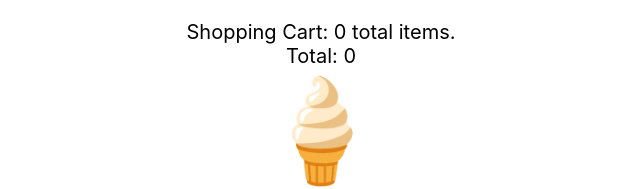
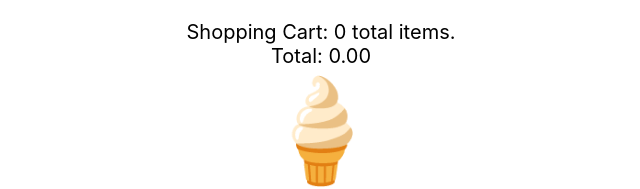
Before and after one commit to Barbarjinks/state-react-tutorial, a React (Create React App) app: page / in a window 1280 px wide. Shown: the top 189 px of the page, without its empty margins (319-959 px from the left). Built offline with nearby package versions, Linux system fonts and the light colour scheme.

Commit message:
added cost & decimals

```diff
--- a/src/components/Product/Product.js
+++ b/src/components/Product/Product.js
@@ -1,14 +1,25 @@
 import React, { useState } from 'react';
 import './Product.css';
 
+const currencyOptions = {
+    minimumFractionDigits: 2,
+    maximumFractionDigits: 2,
+}
+
 export default function Product() {
     const [cart, setCart] = useState([]);
+    const [total, setTotal] = useState(0);
+
+    function getTotal() {
+        return total.toLocaleString(undefined, currencyOptions)
+    };
+
     return(
         <div className="wrapper">
             <div>
                 Shopping Cart: {cart.length} total items.
             </div>
-            <div>Total: 0</div>
+            <div>Total: {getTotal()} </div>
 
             <div className="product"><span role="img" aria-label="ice cream"> 🍦 </span></div>
             <button>Add</button> <button>Remove</button>
```
